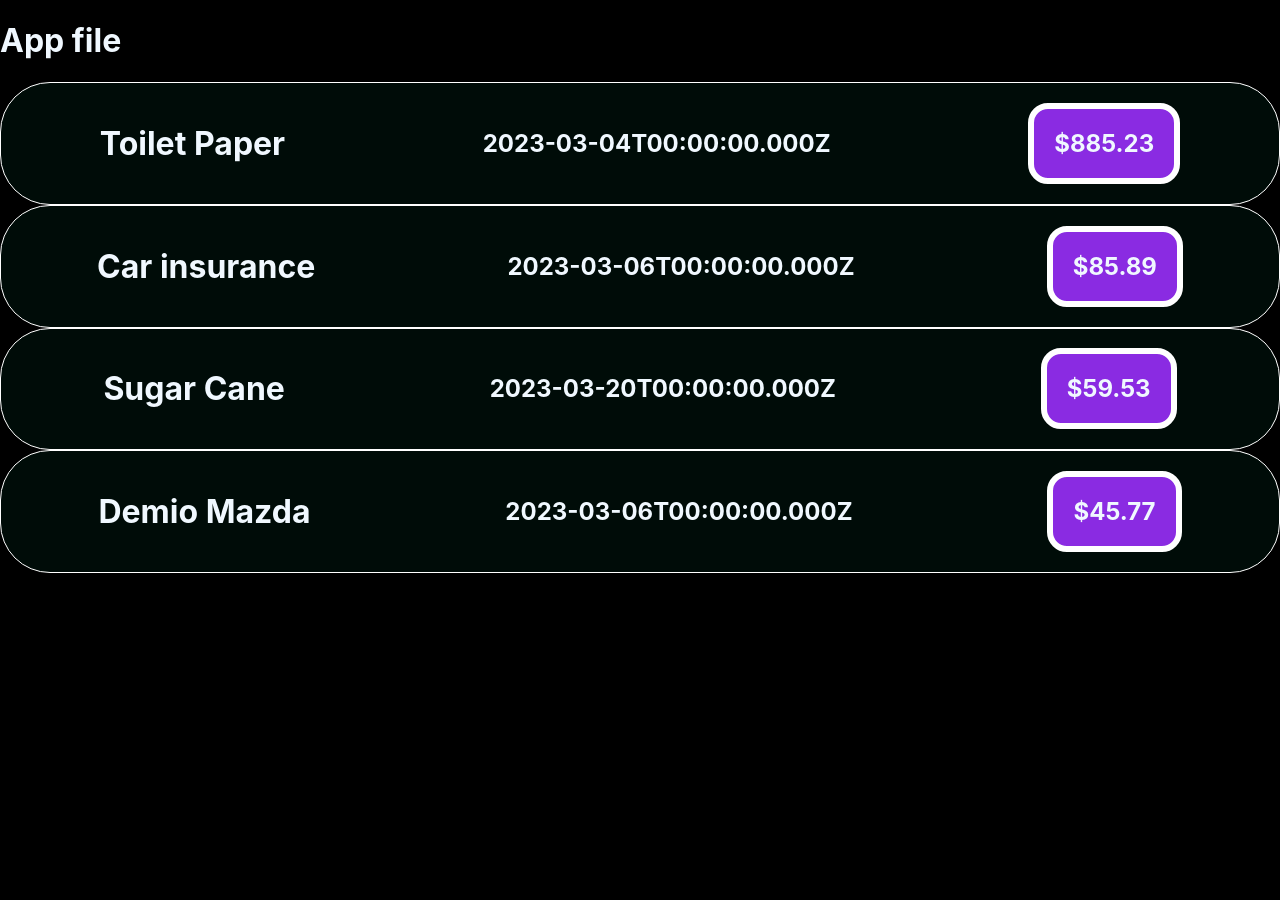
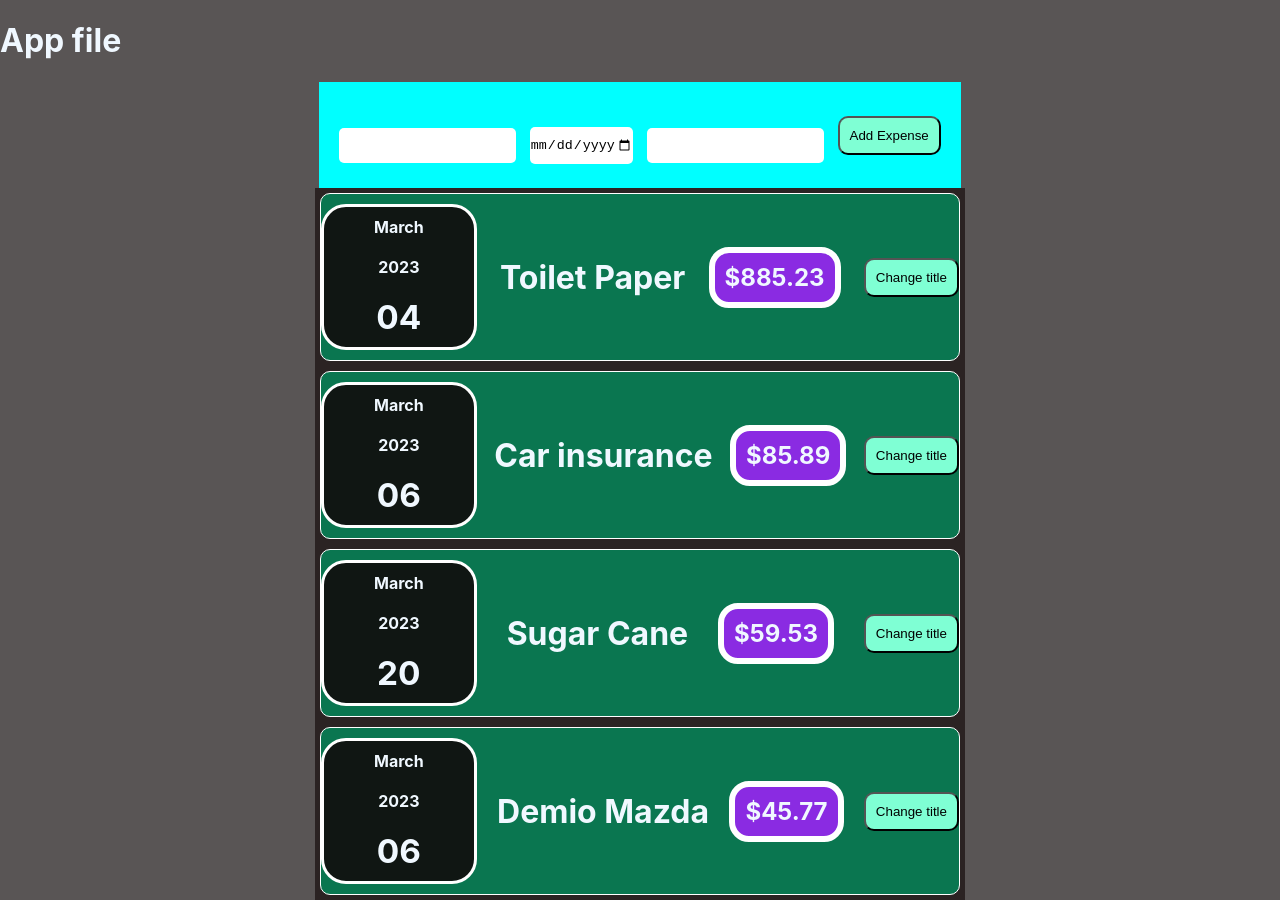
Before and after one commit to Alfred-KInyua/Budgeting-app, a React (Create React App) app: page / in a window 1280 px wide. Before the commit the page ends 800 px from the top, so only its background shows below. Built offline with nearby package versions, Linux system fonts and the light colour scheme.

Commit message:
update state

```diff
--- a/src/App.js
+++ b/src/App.js
@@ -1,4 +1,5 @@
 import './App.css';
+import NewExpense from './components/NewExpense/NewExpense';
 import ExpenseItem from './components/ExpenseItem';
 const expenses = [
   {
@@ -26,6 +27,7 @@ function App() {
   return (
     <div className="App">
       <h1>App file</h1>
+      <NewExpense />
 
       {expenses.map((expe) => (
         <div key={expe.id}>
--- /dev/null
+++ b/src/components/ExpenseDate.css
@@ -0,0 +1,19 @@
+.date {
+  border: 3px solid white;
+  border-radius: 25px;
+  display: flex;
+  flex-direction: column;
+  background-color: rgba(17, 15, 15, 0.924);
+  text-align: center;
+  margin: 10px 0px;
+}
+.month,
+.year,
+.day {
+  padding: 10px 50px;
+  border-radius: 10px;
+  font-weight: bolder;
+}
+.day {
+  font-size: 25pt;
+}
--- /dev/null
+++ b/src/components/ExpenseDate.js
@@ -0,0 +1,20 @@
+import React from 'react';
+import './ExpenseDate.css';
+
+function ExpenseDate(props) {
+  const month = props.date.toLocaleString('en-us', { month: 'long' });
+  const year = props.date.getFullYear();
+  const day = props.date.toLocaleString('en-us', { day: '2-digit' });
+
+  return (
+    <>
+      <div className="date">
+        <div className="month">{month}</div>
+        <div className="year">{year}</div>
+        <div className="day">{day}</div>
+      </div>
+    </>
+  );
+}
+
+export default ExpenseDate;
--- a/src/components/ExpenseItem.css
+++ b/src/components/ExpenseItem.css
@@ -1,18 +1,45 @@
 body {
-  background-color: black;
+  box-sizing: border-box;
+  background-color: rgb(89, 85, 85);
 }
 .container {
+  width: 100%;
+  box-sizing: border-box;
   display: flex;
-  flex-wrap: wrap;
-  justify-content: space-around;
-  background-color: rgba(1, 15, 10, 0.861);
+  flex-wrap: nowrap;
+  justify-content: space-between;
   align-items: center;
-  border-radius: 50px;
+  background-color: rgba(5, 132, 88, 0.861);
+
+  border-radius: 10px;
   border: 1px solid white;
+}
+
+.wrapper {
+  display: flex;
+  justify-content: center;
+  width: 100vw;
+}
+.bg {
+  background-color: #221818d0;
+  width: 50vw;
+  display: flex;
+  justify-content: space-between;
+  padding: 0px 5px;
+}
+.enclose {
+  width: 100%;
+  padding: 5px 0px;
 }
 .amount {
   background-color: blueviolet;
-  padding: 20px;
+  padding: 10px;
   border: 6px solid white;
   border-radius: 20px;
 }
+@media only screen and (max-width: 768px) {
+  .container {
+    display: flex;
+    flex-direction: column;
+  }
+}
--- a/src/components/ExpenseItem.js
+++ b/src/components/ExpenseItem.js
@@ -1,13 +1,27 @@
 import React from 'react';
+import { useState } from 'react';
 import './ExpenseItem.css';
+import ExpenseDate from './ExpenseDate';
 
 function ExpenseItem(props) {
+  const [title, setTitle] = useState(props.title);
+
+  const buttonHandler = (e) => {
+    setTitle('Hello world');
+  };
   return (
     <div>
-      <div className="container">
-        <h1>{props.title}</h1>
-        <h2>{props.date.toISOString()}</h2>
-        <h2 className="amount">${props.amount}</h2>
+      <div className="wrapper">
+        <div className="bg">
+          <div className="enclose">
+            <div className="container">
+              <ExpenseDate date={props.date} />
+              <h1>{title}</h1>
+              <h2 className="amount">${props.amount}</h2>
+              <button onClick={buttonHandler}> Change title</button>
+            </div>
+          </div>
+        </div>
       </div>
     </div>
   );
--- /dev/null
+++ b/src/components/NewExpense/ExpenseForm.js
@@ -0,0 +1,53 @@
+import React, { useState } from 'react';
+import './NewExpense.css';
+
+function ExpenseForm() {
+  const [title, setTitle] = useState('');
+  const [date, setDate] = useState('');
+  const [amount, setAmount] = useState('');
+  const titleHandler = (e) => {
+    setTitle(e.target.value);
+  };
+  const dateHandler = (e) => {
+    setDate(e.target.value);
+  };
+  const AmountHandler = (e) => {
+    setAmount(e.target.value);
+  };
+  return (
+    <form>
+      <div className="outercontainer">
+        <div className="wrapperform">
+          <div className="titlecontrol">
+            <label>{title}</label>
+            <br />
+            <input type="text" onChange={titleHandler} />
+          </div>
+          <div className="titlecontrol">
+            <label>{date}</label> <br />
+            <input
+              type="date"
+              min="2019-1-1"
+              max="2023-12-31"
+              onChange={dateHandler}
+            />
+          </div>
+          <div className="amountcontrol">
+            <label>{amount}</label> <br />
+            <input
+              type="number"
+              min="0.01"
+              step="0.01"
+              onChange={AmountHandler}
+            />
+          </div>
+          <div className="amountcontrol">
+            <button>Add Expense</button>
+          </div>
+        </div>
+      </div>
+    </form>
+  );
+}
+
+export default ExpenseForm;
--- /dev/null
+++ b/src/components/NewExpense/NewExpense.css
@@ -0,0 +1,32 @@
+.outercontainer {
+  width: 100vw;
+  box-sizing: border-box;
+  font-size: large;
+}
+.wrapperform {
+  display: flex;
+  flex-wrap: wrap;
+  justify-content: space-between;
+  align-items: center;
+  background-color: aqua;
+  color: #000;
+  margin: 0px auto;
+  padding: 20px;
+  width: 47%;
+}
+input {
+  padding: 10px 0px;
+  border-radius: 5px;
+  border: unset;
+  outline: none;
+  width: 100%;
+}
+.wrapperform * {
+  margin: 2px 0px;
+}
+button {
+  padding: 10px;
+  background-color: aquamarine;
+  color: #000;
+  border-radius: 10px;
+}
--- /dev/null
+++ b/src/components/NewExpense/NewExpense.js
@@ -0,0 +1,13 @@
+import React from 'react';
+import ExpenseForm from './ExpenseForm';
+import './NewExpense.css';
+
+function NewExpense() {
+  return (
+    <>
+      <ExpenseForm />
+    </>
+  );
+}
+
+export default NewExpense;
```
